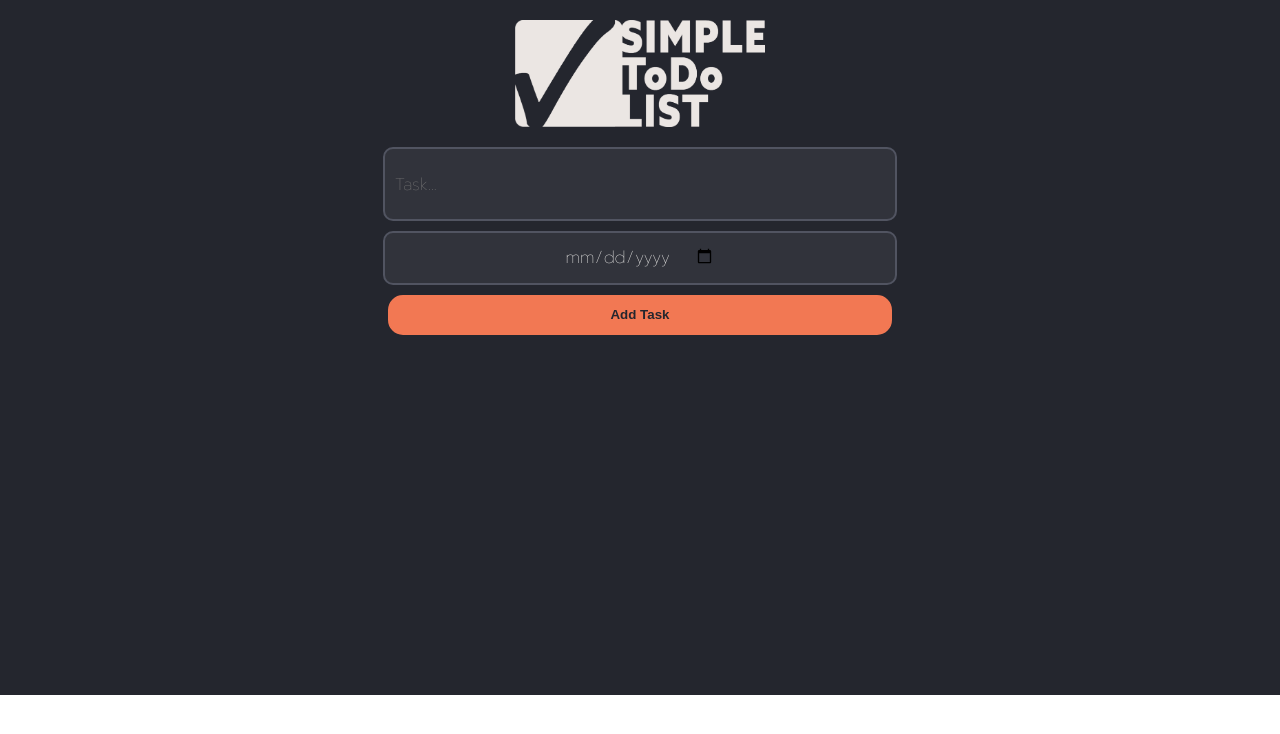
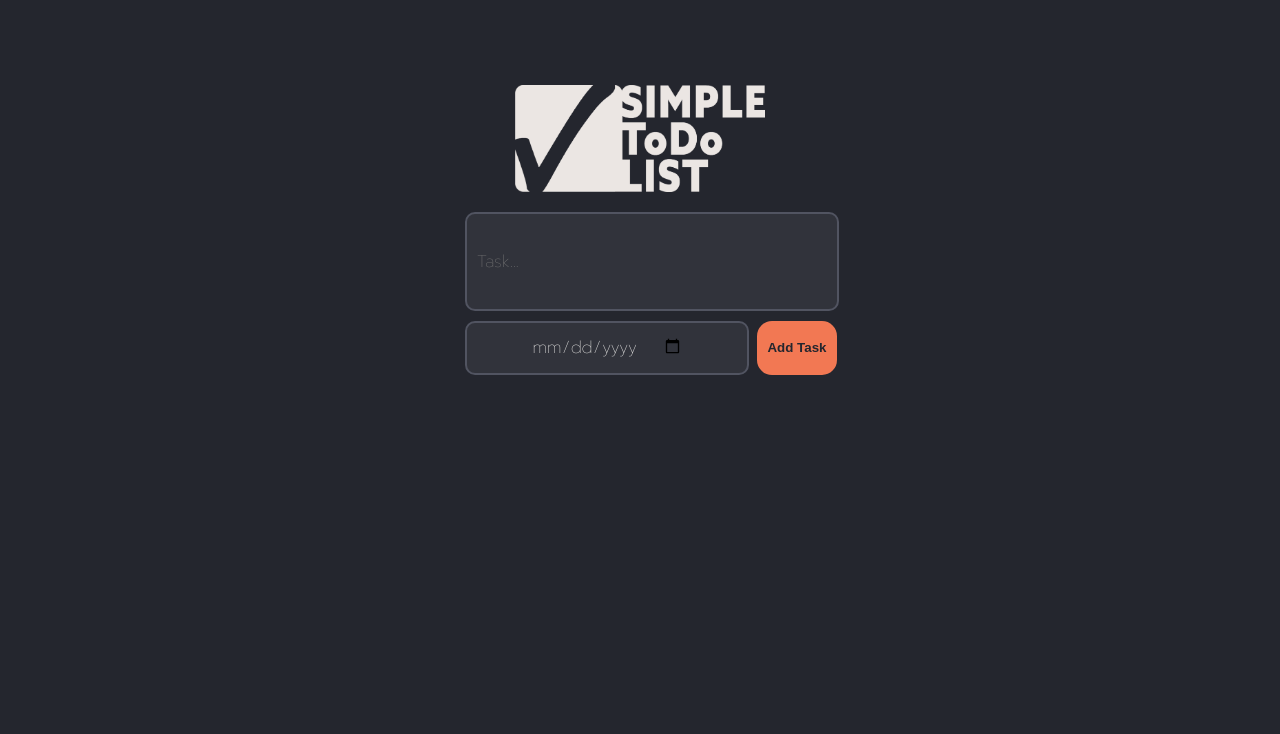
Before and after one commit to ArranStrange/todo-list, a React (Create React App) app: page / in a window 1280 px wide. Shown: the top 734 px of the page. Built offline with nearby package versions, Linux system fonts and the light colour scheme.

Commit message:
header CSS changes

```diff
--- a/src/App.css
+++ b/src/App.css
@@ -6,7 +6,7 @@
   gap: 20px;
   width: 100vw;
   min-width: 300px;
-  height: fit-content;
+  height: 100vh;
   background-color: #24262e;
   margin: -8px;
   font-family: "Prompt";
@@ -27,7 +27,9 @@
 }
 
 .header .inputContainer {
-  display: flex;
+  display: grid;
+  grid-template-columns: 1fr 1fr 1fr 1fr;
+  width: 350px;
   flex-direction: row;
   justify-content: center;
   flex-wrap: wrap;
@@ -51,24 +53,26 @@
 }
 
 .taskInput {
-  height: 50px;
+  grid-column: 1 / 4 span;
+  height: 75px;
   color: #efeeec;
 }
 
 .addTaskButton {
-  /* margin-top: 5px; */
-}
-
-.header button {
-  width: 98%;
-  height: 40px;
-  justify-content: center;
+  grid-column: 4 / 1 span;
+  height: 100%;
+  width: 100%;
+  margin-left: 22px;
   background-color: #f27853;
   color: #24262e;
   font-weight: 900;
-  border: solid 2px #f27853;
   border-radius: 15px;
   cursor: pointer;
+}
+
+.deadlineInput {
+  grid-column: 1 / 3 span;
+  /* border: 2px solid #db3434; */
 }
 
 /* TODO LIST */
--- a/src/App.tsx
+++ b/src/App.tsx
@@ -99,6 +99,7 @@ const App: FC = () => {
             type="date"
             placeholder="Completion Date"
             name="deadline"
+            className="deadlineInput"
             id="date"
             value={deadline} //sets input to the value of deadline
             onChange={handleChange}
```
Also changed, not shown: 13 other files (tests, documents, lock files or other folders).
